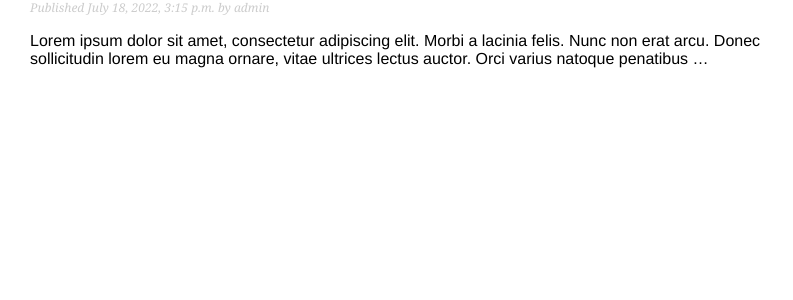
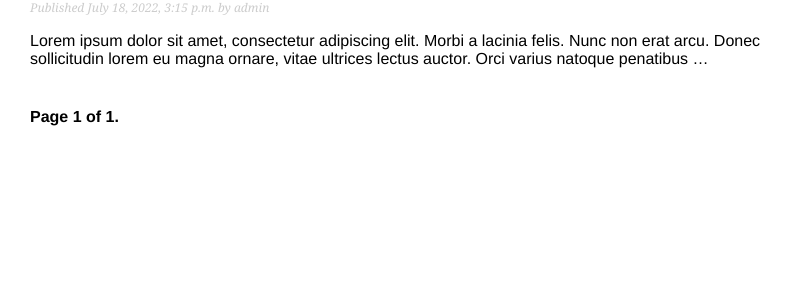
Before and after one commit to kowalskabe/django4Project, a Django app: page /blog/ in a window 1280 px wide. Shown: the part 261-561 px from the top of the page, without its empty margins (0-793 px from the left). Run offline with Django 4.2, Linux system fonts and the light colour scheme; data comes from the database, SQL or seed files in the repository.

Commit message:
Added basic pagination to post_list page

```diff
--- a/blog/templates/blog/post/list.html
+++ b/blog/templates/blog/post/list.html
@@ -13,4 +13,5 @@
         </p>
         {{ post.body | truncatewords:30 | linebreaks }}
     {% endfor %}
+    {% include "pagination.html" with page=posts %}
 {% endblock %}
--- /dev/null
+++ b/blog/templates/pagination.html
@@ -0,0 +1,13 @@
+<div class="pagination">
+    <span class="step-links">
+        {% if page.has_previous %}
+                <a href="?page={{ page.previous_page_number }}">Previous</a>
+        {% endif %}
+    </span>
+    <span class="current">
+        Page {{ page.number }} of {{ page.paginator.num_pages }}.
+    </span>
+    {% if page.has_next %}
+        <a href="?page={{ page.next_page_number }}">Next</a>
+    {% endif %}
+</div>
--- a/blog/views.py
+++ b/blog/views.py
@@ -1,11 +1,19 @@
 from django.shortcuts import render, get_object_or_404
-from django.http import Http404
+from django.core.paginator import Paginator, EmptyPage, PageNotAnInteger
 from .models import Post
 
 
 # Create your views here.
 def post_list(request):
-    posts = Post.published.all()
+    post_list = Post.published.all()
+    paginator = Paginator(post_list, 3) #up to 5 posts on page
+    page_number = request.GET.get('page')
+    try:
+        posts = paginator.get_page(page_number)
+    except PageNotAnInteger:
+        posts = paginator.page(1)
+    except EmptyPage:
+        posts = paginator.page(paginator.num_pages)
     return render(request,
                   'blog/post/list.html',
                   {'posts': posts})
```
